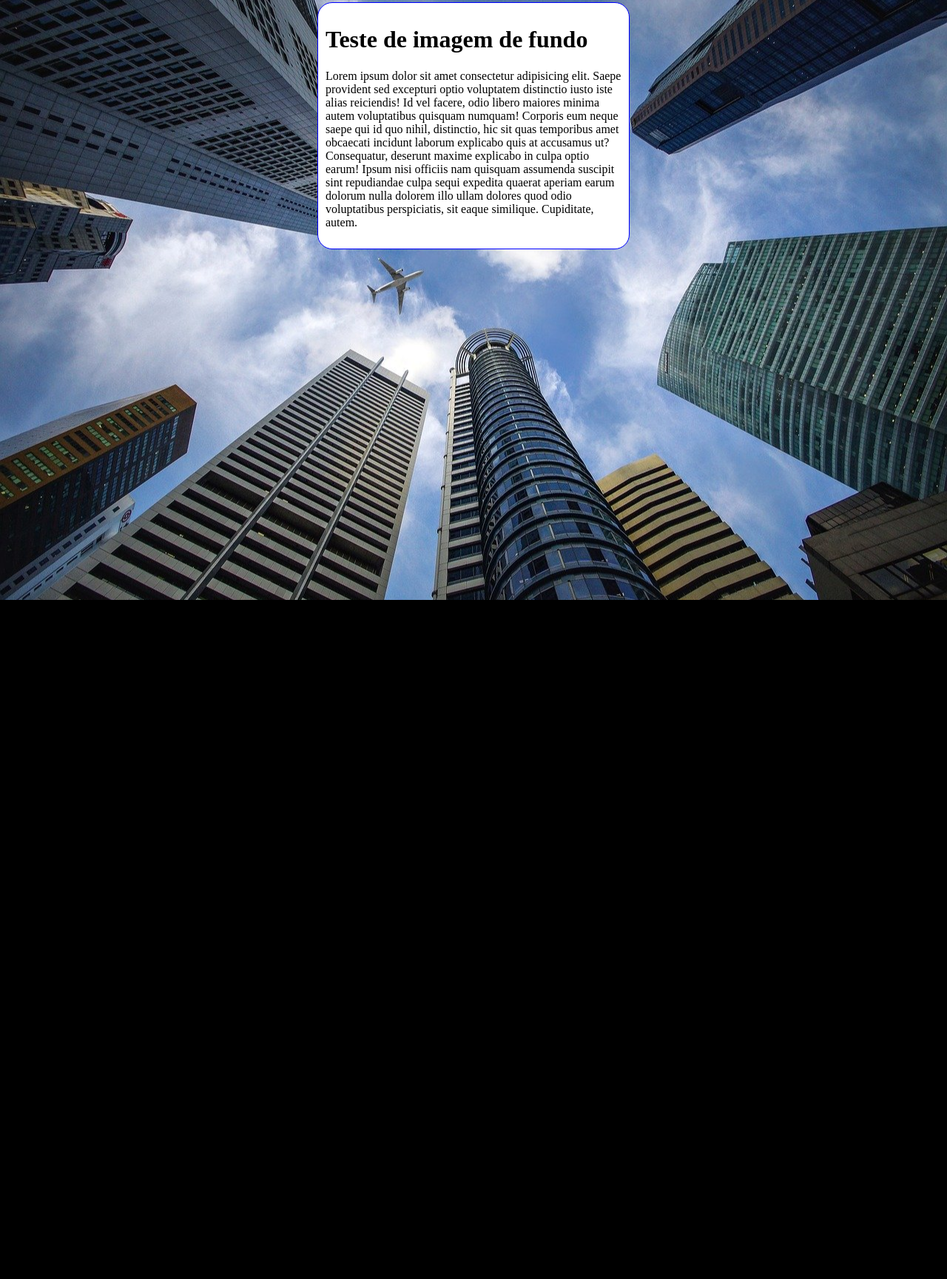
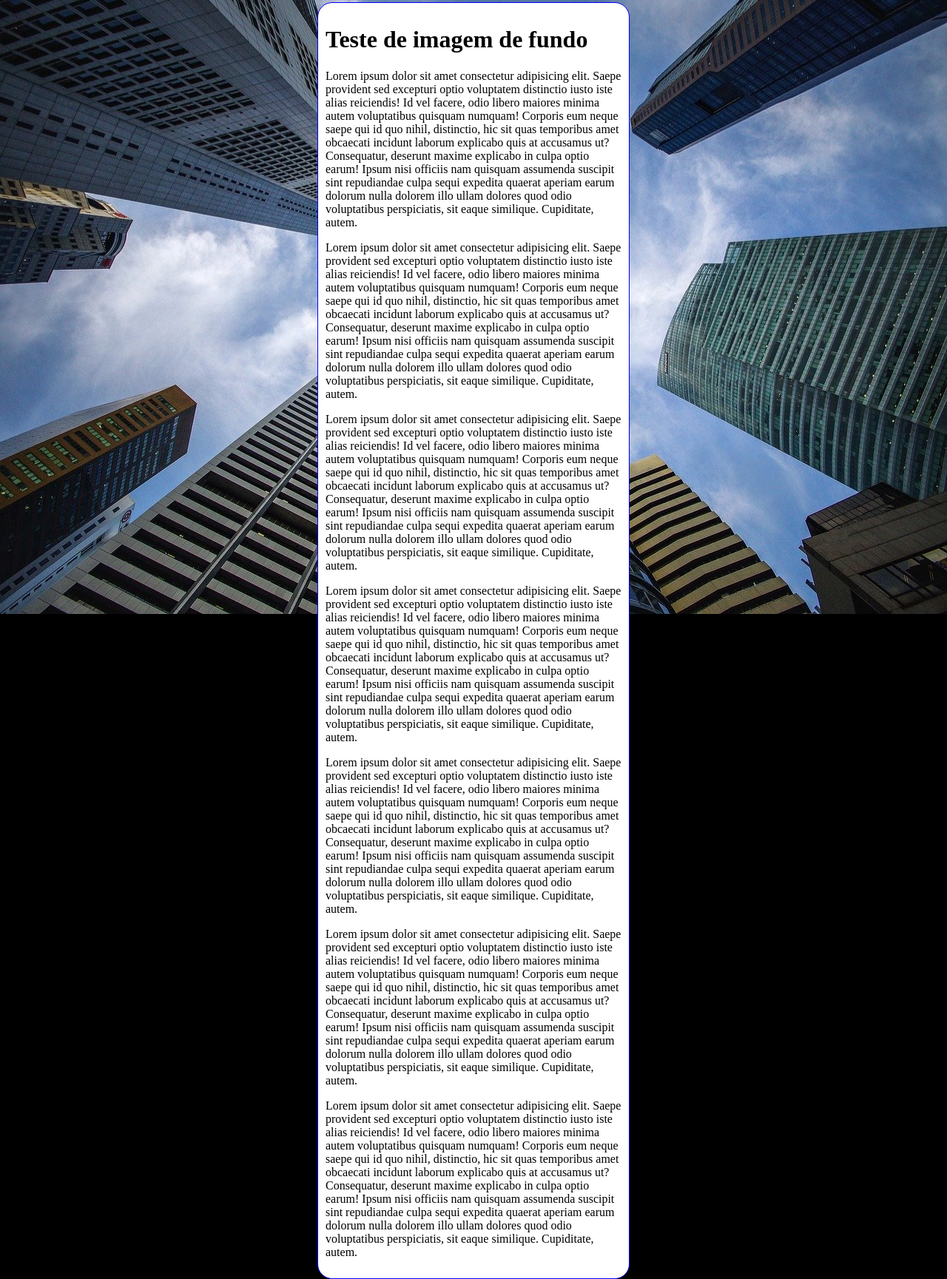
Before and after one commit to Guilhermealmeida9120/curso-html, a plain HTML site: page exercicios/exe022/fundo006.html in a window 1280 px wide. Shown: the part 5-1734 px from the top of the page at 74% size. Before the commit the page ends 816 px from the top, so only its background shows below. Drawn offline with Linux system fonts and the light colour scheme.

Commit message:
Update fundo006.html

```diff
--- a/exercicios/exe022/fundo006.html
+++ b/exercicios/exe022/fundo006.html
@@ -3,7 +3,7 @@
 <head>
     <meta charset="UTF-8">
     <meta name="viewport" content="width=device-width, initial-scale=1.0">
-    <title>Document</title>
+    <title>Fundo fixo de Tela</title>
     <style>
         body {
             height: 100vh;
@@ -31,6 +31,36 @@
             Corporis eum neque saepe qui id quo nihil, distinctio, hic sit quas temporibus amet obcaecati incidunt laborum explicabo quis at accusamus ut? Consequatur, deserunt maxime explicabo in culpa optio earum!
             Ipsum nisi officiis nam quisquam assumenda suscipit sint repudiandae culpa sequi expedita quaerat aperiam earum dolorum nulla dolorem illo ullam dolores quod odio voluptatibus perspiciatis, sit eaque similique. Cupiditate, autem.
         </p>
+        <p>
+            Lorem ipsum dolor sit amet consectetur adipisicing elit. Saepe provident sed excepturi optio voluptatem distinctio iusto iste alias reiciendis! Id vel facere, odio libero maiores minima autem voluptatibus quisquam numquam!
+            Corporis eum neque saepe qui id quo nihil, distinctio, hic sit quas temporibus amet obcaecati incidunt laborum explicabo quis at accusamus ut? Consequatur, deserunt maxime explicabo in culpa optio earum!
+            Ipsum nisi officiis nam quisquam assumenda suscipit sint repudiandae culpa sequi expedita quaerat aperiam earum dolorum nulla dolorem illo ullam dolores quod odio voluptatibus perspiciatis, sit eaque similique. Cupiditate, autem.
+        </p>
+        <p>
+            Lorem ipsum dolor sit amet consectetur adipisicing elit. Saepe provident sed excepturi optio voluptatem distinctio iusto iste alias reiciendis! Id vel facere, odio libero maiores minima autem voluptatibus quisquam numquam!
+            Corporis eum neque saepe qui id quo nihil, distinctio, hic sit quas temporibus amet obcaecati incidunt laborum explicabo quis at accusamus ut? Consequatur, deserunt maxime explicabo in culpa optio earum!
+            Ipsum nisi officiis nam quisquam assumenda suscipit sint repudiandae culpa sequi expedita quaerat aperiam earum dolorum nulla dolorem illo ullam dolores quod odio voluptatibus perspiciatis, sit eaque similique. Cupiditate, autem.
+        </p>
+        <p>
+            Lorem ipsum dolor sit amet consectetur adipisicing elit. Saepe provident sed excepturi optio voluptatem distinctio iusto iste alias reiciendis! Id vel facere, odio libero maiores minima autem voluptatibus quisquam numquam!
+            Corporis eum neque saepe qui id quo nihil, distinctio, hic sit quas temporibus amet obcaecati incidunt laborum explicabo quis at accusamus ut? Consequatur, deserunt maxime explicabo in culpa optio earum!
+            Ipsum nisi officiis nam quisquam assumenda suscipit sint repudiandae culpa sequi expedita quaerat aperiam earum dolorum nulla dolorem illo ullam dolores quod odio voluptatibus perspiciatis, sit eaque similique. Cupiditate, autem.
+        </p>
+        <p>
+            Lorem ipsum dolor sit amet consectetur adipisicing elit. Saepe provident sed excepturi optio voluptatem distinctio iusto iste alias reiciendis! Id vel facere, odio libero maiores minima autem voluptatibus quisquam numquam!
+            Corporis eum neque saepe qui id quo nihil, distinctio, hic sit quas temporibus amet obcaecati incidunt laborum explicabo quis at accusamus ut? Consequatur, deserunt maxime explicabo in culpa optio earum!
+            Ipsum nisi officiis nam quisquam assumenda suscipit sint repudiandae culpa sequi expedita quaerat aperiam earum dolorum nulla dolorem illo ullam dolores quod odio voluptatibus perspiciatis, sit eaque similique. Cupiditate, autem.
+        </p>
+        <p>
+            Lorem ipsum dolor sit amet consectetur adipisicing elit. Saepe provident sed excepturi optio voluptatem distinctio iusto iste alias reiciendis! Id vel facere, odio libero maiores minima autem voluptatibus quisquam numquam!
+            Corporis eum neque saepe qui id quo nihil, distinctio, hic sit quas temporibus amet obcaecati incidunt laborum explicabo quis at accusamus ut? Consequatur, deserunt maxime explicabo in culpa optio earum!
+            Ipsum nisi officiis nam quisquam assumenda suscipit sint repudiandae culpa sequi expedita quaerat aperiam earum dolorum nulla dolorem illo ullam dolores quod odio voluptatibus perspiciatis, sit eaque similique. Cupiditate, autem.
+        </p>
+        <p>
+            Lorem ipsum dolor sit amet consectetur adipisicing elit. Saepe provident sed excepturi optio voluptatem distinctio iusto iste alias reiciendis! Id vel facere, odio libero maiores minima autem voluptatibus quisquam numquam!
+            Corporis eum neque saepe qui id quo nihil, distinctio, hic sit quas temporibus amet obcaecati incidunt laborum explicabo quis at accusamus ut? Consequatur, deserunt maxime explicabo in culpa optio earum!
+            Ipsum nisi officiis nam quisquam assumenda suscipit sint repudiandae culpa sequi expedita quaerat aperiam earum dolorum nulla dolorem illo ullam dolores quod odio voluptatibus perspiciatis, sit eaque similique. Cupiditate, autem.
+        </p>
     </main>
 </body>
 </html>
```
